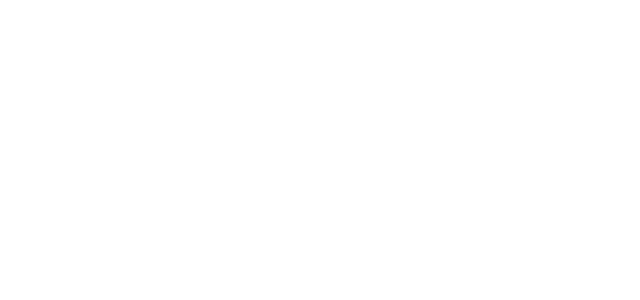
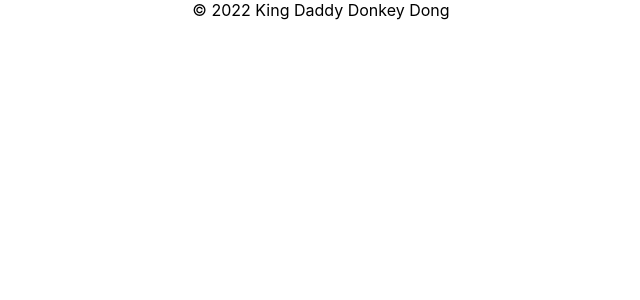
Before and after one commit to Rdoolz51/Choreboard, a React (Create React App) app in the folder client/: page / in a window 1280 px wide. Shown: the top 300 px of the page, without its empty margins (319-959 px from the left). Built offline with nearby package versions, Linux system fonts and the light colour scheme.

Commit message:
started footer and header components

```diff
--- a/client/src/App.js
+++ b/client/src/App.js
@@ -1,22 +1,13 @@
+import React from 'react';
+import Footer from './components/Footer';
+// import Header from './components/Header';
 import './App.css';
 
 function App() {
   return (
     <div className="App">
-      {/* <header className="App-header">
-        <img src={logo} className="App-logo" alt="logo" />
-        <p>
-          Edit <code>src/App.js</code> and save to reload.
-        </p>
-        <a
-          className="App-link"
-          href="https://reactjs.org"
-          target="_blank"
-          rel="noopener noreferrer"
-        >
-          Learn React
-        </a>
-      </header> */}
+      <Footer />
+      {/* <Header /> */}
     </div>
   );
 }
--- a/client/src/components/Footer/index.js
+++ b/client/src/components/Footer/index.js
@@ -0,0 +1,13 @@
+import React from 'react';
+
+const Footer = () => {
+    return (
+        <footer>
+            <div>
+                &copy; 2022 King Daddy Donkey Dong
+            </div>
+        </footer>
+    )
+}
+
+export default Footer;
```
